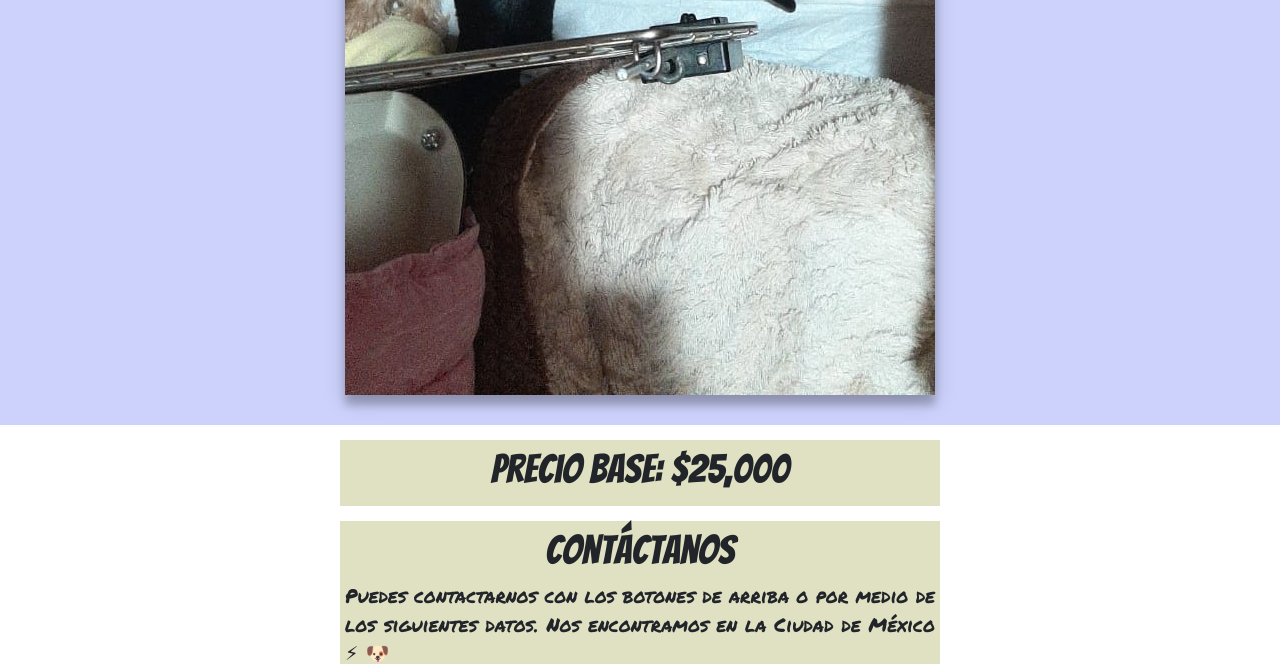
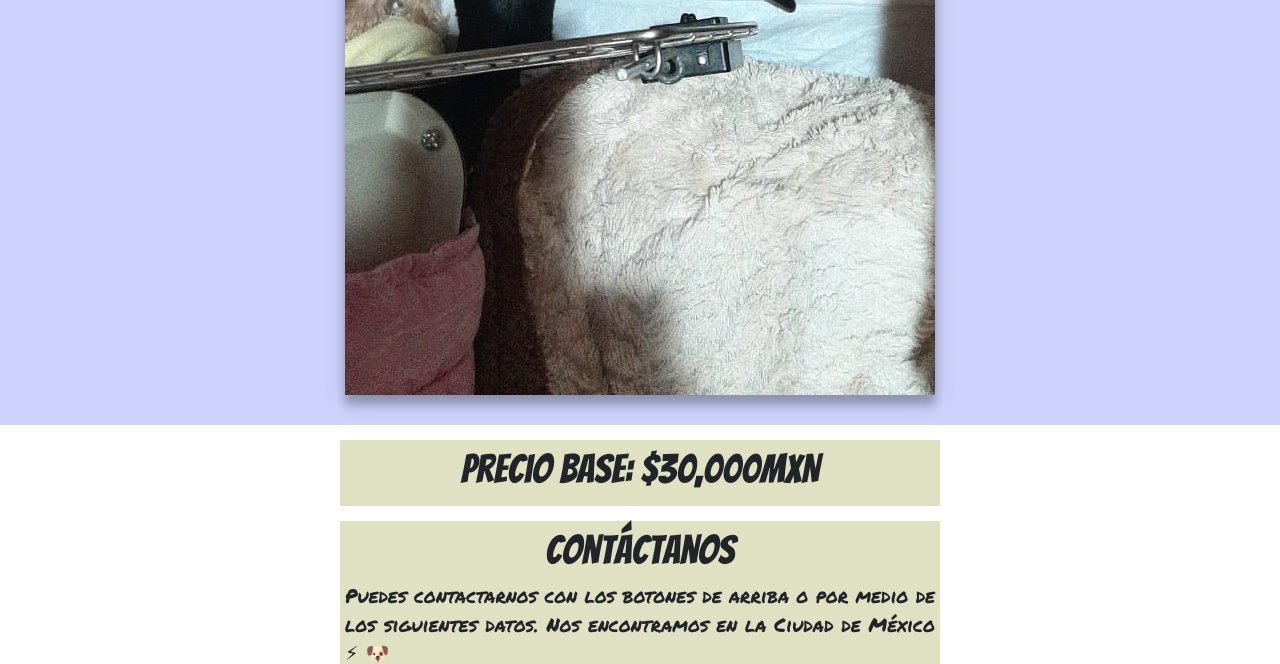
Before and after one commit to webpage-ui/yorkies-pedigree, a plain HTML site: page index.html in a window 1280 px wide. Shown: the part 9628-10292 px from the top of the page. Drawn offline with nearby package versions, Linux system fonts and the light colour scheme.

Commit message:
Cambio de info

```diff
--- a/index.html
+++ b/index.html
@@ -39,7 +39,7 @@
             <img src="./static/images/gallery/10.jpg" alt="Fotos">
         </div>
         <div class="content">
-            <h1>Precio Base: $25,000</h1>
+            <h1>Precio Base: $30,000MXN</h1>
         </div>
         <div class="content">
             <h1>Contáctanos</h1>
```
